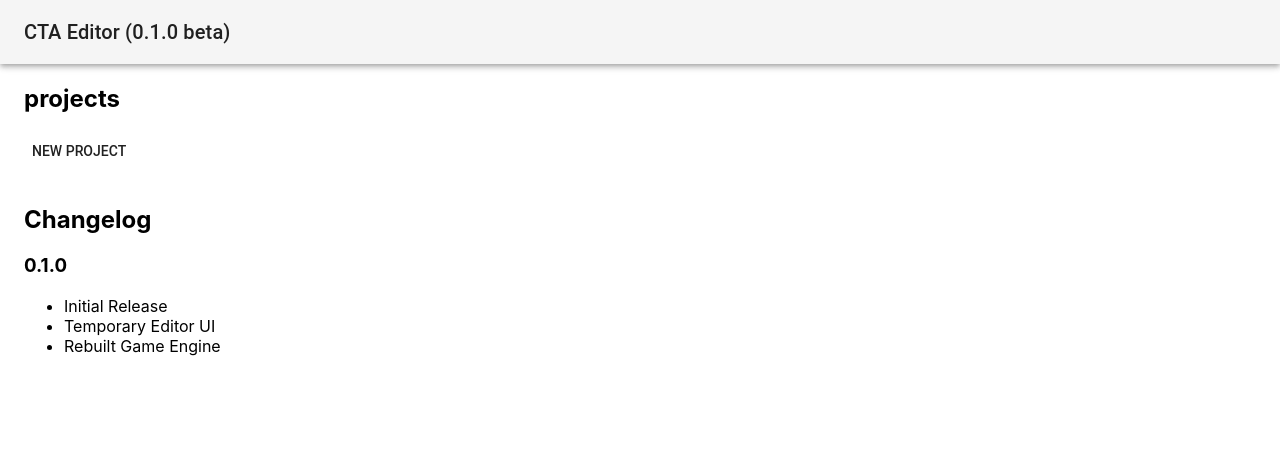
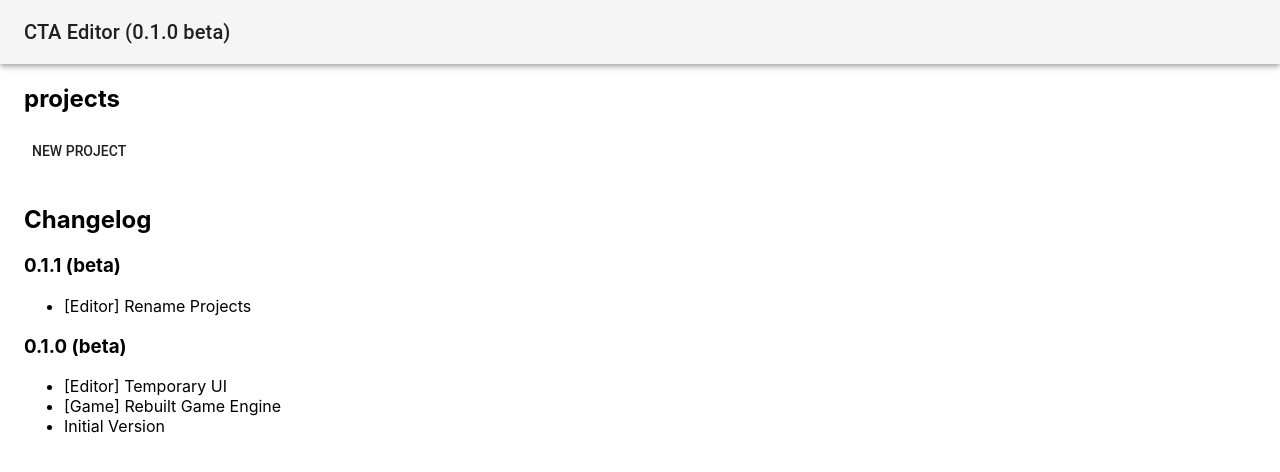
Before and after one commit to imdaveead/text-adventure-editor, a React (Create React App) app: page / in a window 1280 px wide. Shown: the top 472 px of the page. Built offline with nearby package versions, Linux system fonts and the light colour scheme.

Commit message:
[editor] Rename Projects

```diff
--- a/package.json
+++ b/package.json
@@ -1,6 +1,5 @@
 {
   "name": "cta2",
-  "version": "0.1.0",
   "private": true,
   "dependencies": {
     "@material-ui/core": "^3.9.3",
--- a/src/Changelog.jsx
+++ b/src/Changelog.jsx
@@ -2,12 +2,19 @@ import React from 'react';
 
 export const changelogData = [
   {
+    name: '0.1.1',
+    beta: true,
+    info: [
+      '[Editor] Rename Projects',
+    ]
+  },
+  {
     name: '0.1.0',
     beta: true,
     info: [
-      'Initial Release',
-      'Temporary Editor UI',
-      'Rebuilt Game Engine',
+      '[Editor] Temporary UI',
+      '[Game] Rebuilt Game Engine',
+      'Initial Version',
     ]
   }
 ]
@@ -16,15 +23,15 @@ function Changelog() {
   return <div>
     <h2>Changelog</h2>
     {
-      changelogData.map((version) => {
-        return <>
-          <h3>{version.name}</h3>
+      changelogData.map((version, i) => {
+        return <React.Fragment key={i}>
+          <h3>{version.name}{version.beta && ' (beta)'}</h3>
           <ul>
-            {version.info.map((item) => {
-              return <li>{item}</li>;
+            {version.info.map((item, i) => {
+              return <li key={i}>{item}</li>;
             })}
           </ul>
-        </>;
+        </React.Fragment>;
       })
     }
   </div>;
--- a/src/ProjectEditor.jsx
+++ b/src/ProjectEditor.jsx
@@ -1,6 +1,6 @@
 import React, { useState } from 'react';
 import { withStyles, createStyles, Button, List, ListItem, ListItemText } from '@material-ui/core';
-import { useProject, deleteProject, addScene, setScenePrompt, addSceneOption, setSceneOptionText, setSceneOptionTarget, setSceneName, setProjectCss } from './util/data';
+import { useProject, deleteProject, addScene, setScenePrompt, addSceneOption, setSceneOptionText, setSceneOptionTarget, setSceneName, setProjectCss, setProjectName } from './util/data';
 
 const styles = (theme) => createStyles({
   root: {
@@ -15,7 +15,19 @@ function ProjectEditor({ classes: c, close, id, play, defaultState }) {
   const [scene, setScene] = useState(defaultState.scene || null);
   const [autofocus, setAutoFocus] = useState(false);
   const [editSceneName, setEditSceneName] = useState(false);
+  const [editProjectName, setEditProjectName] = useState(false);
   const [cssEditor, setCssEditor] = useState(false);
+
+  // do some sanity checks
+  if (cssEditor && scene) {
+    setCssEditor(false);
+  }
+  if((cssEditor || scene) && editProjectName) {
+    setEditProjectName(false);
+  }
+  if((cssEditor || !scene) && editSceneName) {
+    setEditSceneName(false);
+  }
 
   const del = () => {
     // eslint-disable-next-line no-restricted-globals
@@ -152,9 +164,7 @@ function ProjectEditor({ classes: c, close, id, play, defaultState }) {
         onChange={(ev) => {
           setProjectCss(id, ev.target.value);
         }}
-      >
-
-      </textarea>
+      />
     </div>
   }
 
@@ -162,7 +172,37 @@ function ProjectEditor({ classes: c, close, id, play, defaultState }) {
     <br/>
     <Button onClick={close}>exit</Button>
     <Button onClick={() => play()}>play</Button>
-    <h1>Project: {project.name}</h1>
+    <h1>
+      {
+        editProjectName !== false ? (
+          <>
+            Project:
+            {' '}
+            <form onSubmit={(ev) => {
+              setProjectName(id, editProjectName);
+              setEditProjectName(false);
+              ev.preventDefault();
+            }} style={{ display: 'inline-block' }}>
+              <input
+                onChange={(ev) => {
+                  setEditProjectName(ev.target.value);
+                }}
+                value={editProjectName}
+                autoFocus
+                type="text"
+              />
+              <input type='submit' value='save' />
+            </form>
+          </>
+        ) : (
+          <>
+            Project: {project.name}
+            {' '}
+            <button onClick={() => setEditProjectName(project.name)}>rename</button>
+          </>
+        )
+      }
+    </h1>
 
     <h2>scenes</h2>
     <Button variant='outlined' onClick={newScene}>add</Button>
--- a/src/util/data.js
+++ b/src/util/data.js
@@ -67,10 +67,20 @@ export function createProject(name) {
     ],
     variables: [],
   });
-  events.emit('project-list')
+  events.emit('project-list');
 }
 export function setProjectName(id, name) {
-  throw new Error('not implemented');
+  const project = getProject(id);
+  project.name = name;
+  localStorage[id] = JSON.stringify(project);
+
+  const projects = getProjectList();
+  const i = projects.findIndex((proj) => proj.id === id);
+  projects[i].name = name;
+  localStorage.cta_list = JSON.stringify(projects);
+
+  events.emit('project-list');
+  events.emit(id);
 }
 export function setProjectCss(id, css) {
   const project = getProject(id);
```
